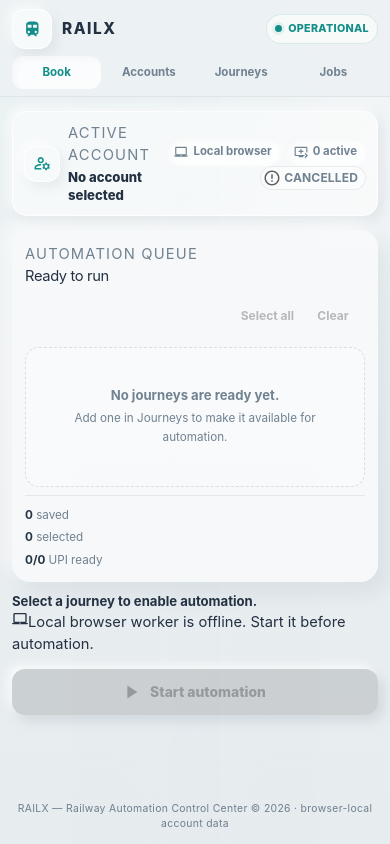
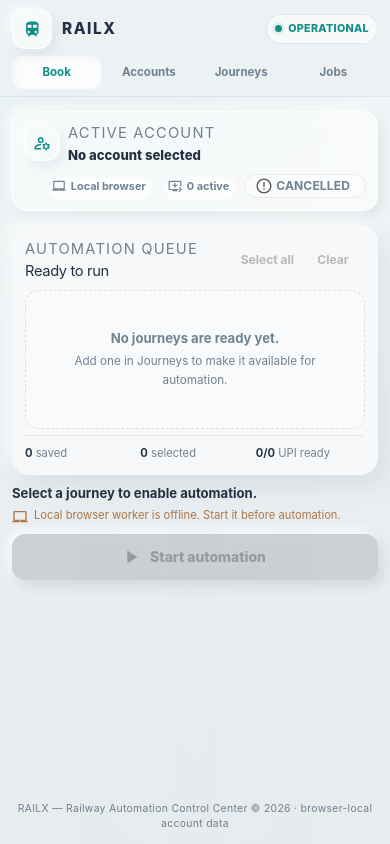
Before and after one commit to shrivastava-26/irctc, a React (Vite) app in the folder ui/: page / in a window 390 px wide. Built offline with nearby package versions, Linux system fonts and the light colour scheme; no server answers.

Commit message:
fix(ui): tighten mobile queue layout and account identity

```diff
--- a/ui/src/index.css
+++ b/ui/src/index.css
@@ -165,12 +165,40 @@ button {
   border: 1px solid rgba(255, 255, 255, 0.78);
 }
 
+.railx-context-account {
+  flex: 1;
+  min-width: 0;
+}
+
+.railx-account-identity {
+  min-width: 0;
+}
+
+.railx-context-name {
+  display: block;
+  min-width: 0;
+  max-width: 100%;
+  overflow: hidden;
+  text-overflow: ellipsis;
+  white-space: nowrap;
+}
+
+.railx-context-status {
+  flex-shrink: 0;
+  min-width: 0;
+}
+
 .railx-section-header {
   display: flex;
   align-items: flex-start;
   justify-content: space-between;
   gap: 14px;
   margin-bottom: 12px;
+}
+
+.railx-section-actions {
+  flex-shrink: 0;
+  min-width: 0;
 }
 
 .railx-section-title {
@@ -214,7 +242,7 @@ button {
   display: flex;
   align-items: center;
   flex-wrap: wrap;
-  gap: 4px;
+  gap: 3px 5px;
   color: var(--railx-text-2);
   font-size: 0.72rem;
   line-height: 1.45;
@@ -250,7 +278,7 @@ button {
 
 .railx-journey-row {
   min-width: 0;
-  padding: 12px 4px;
+  padding: 10px 4px;
   border-top: 1px solid var(--railx-border);
   border-radius: 10px;
   cursor: pointer;
@@ -309,6 +337,21 @@ button {
   border-top: 1px solid var(--railx-border);
   color: var(--railx-text-2);
   font-size: 0.73rem;
+}
+
+.railx-worker-notice {
+  display: flex;
+  align-items: flex-start;
+  gap: 6px;
+  margin-top: 5px;
+  color: var(--railx-warning);
+  font-size: 0.7rem;
+  line-height: 1.35;
+}
+
+.railx-worker-notice svg {
+  flex: 0 0 auto;
+  margin-top: 1px;
 }
 
 .railx-inline-summary strong {
@@ -589,22 +632,35 @@ button {
   }
 
   .railx-section-header {
-    align-items: stretch;
-    flex-direction: column;
+    align-items: center;
+    display: grid;
+    grid-template-columns: minmax(0, 1fr) auto;
     gap: 8px;
+    margin-bottom: 8px;
   }
 
-  .railx-section-header > .MuiButton-root {
-    width: 100%;
+  .railx-section-actions {
+    align-self: center;
+    justify-content: flex-end;
   }
 
   .railx-context-bar {
+    display: grid;
+    grid-template-columns: minmax(0, 1fr);
+    gap: 9px;
+    align-items: stretch;
     padding: 10px 11px;
+  }
+
+  .railx-context-status {
+    width: 100%;
+    justify-content: flex-start;
+    gap: 4px;
   }
 
   .railx-row-grid {
     grid-template-columns: auto minmax(0,1fr) auto;
-    gap: 8px;
+    gap: 7px;
   }
 
   .railx-row-status {
@@ -645,19 +701,42 @@ button {
   }
 
   .railx-inline-summary {
-    align-items: flex-start;
-    flex-direction: column;
-    gap: 5px;
+    display: grid;
+    grid-template-columns: repeat(3, minmax(0, 1fr));
+    align-items: center;
+    gap: 6px;
+    padding-top: 9px;
+    margin-top: 6px;
+    font-size: 0.7rem;
+  }
+
+  .railx-inline-summary span {
+    white-space: nowrap;
   }
 
   .railx-command-bar {
-    padding: 10px 0 0;
+    padding: 9px 0 0;
+    gap: 9px;
+  }
+
+  .railx-worker-notice {
+    max-width: 34rem;
   }
 }
 
 @media (max-width: 460px) {
   .railx-header-status {
     padding: 6px 8px;
+  }
+
+  .railx-summary-pill {
+    padding: 5px 7px;
+    font-size: 0.68rem;
+  }
+
+  .railx-context-status .railx-status {
+    padding-left: 8px !important;
+    padding-right: 8px !important;
   }
 
   .railx-nav-button {
```
